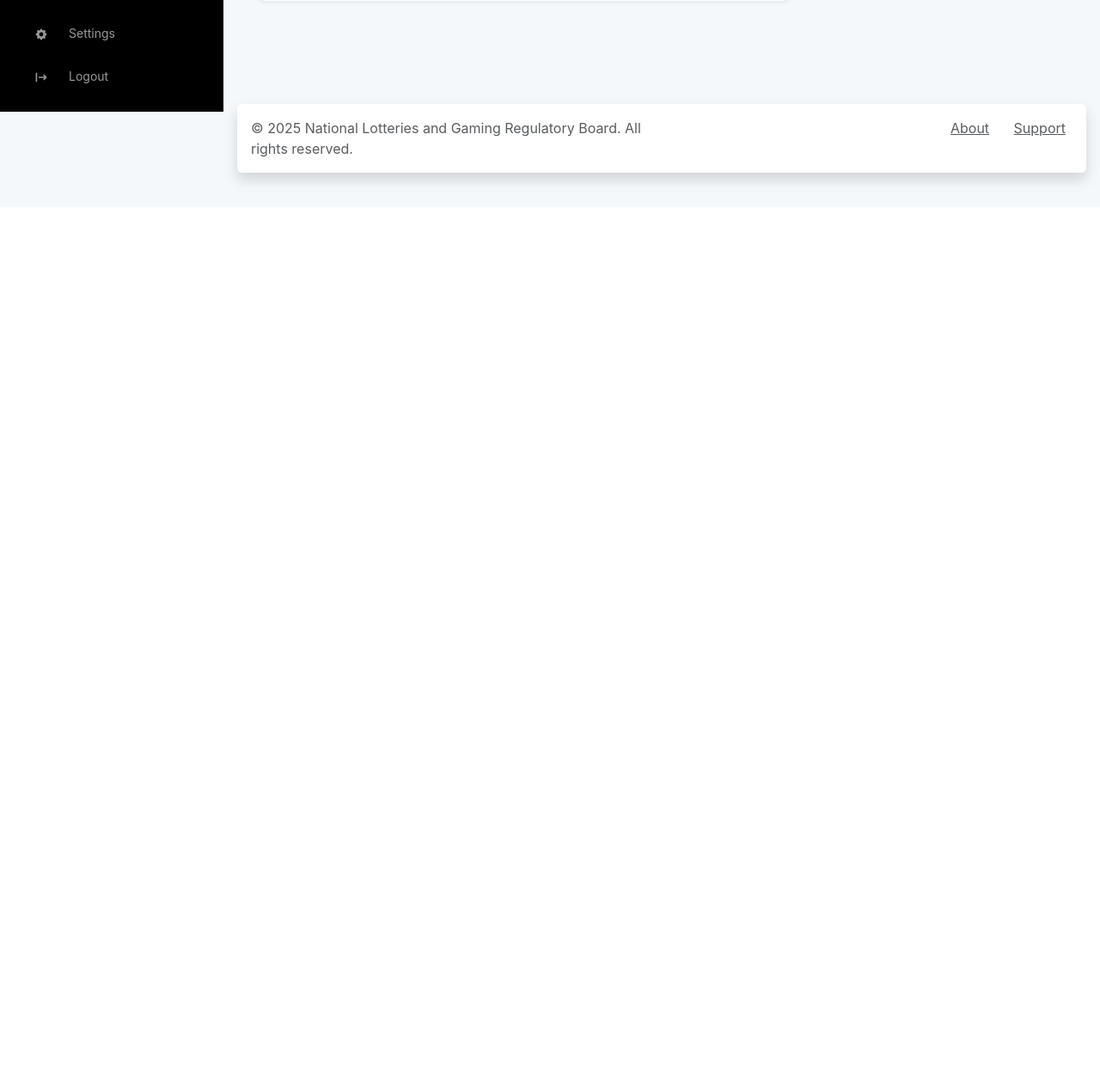
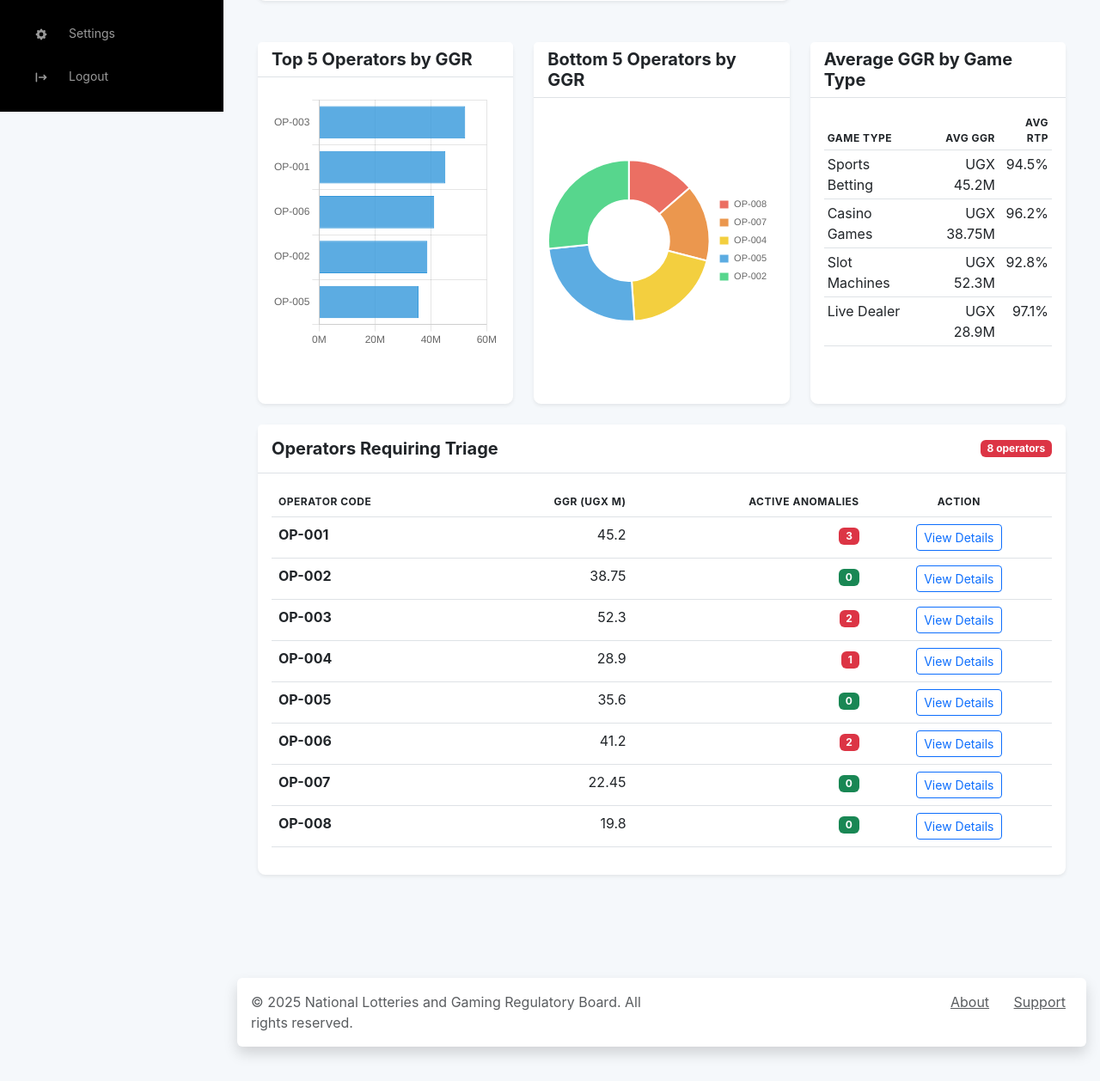
Before and after one commit to TAUFEEQ1/gaming-analytics, a Django app: page /dashboard/ in a window 1280 px wide. Shown: the part 670-1928 px from the top of the page at 86% size. Before the commit the page ends 890 px from the top, so only its background shows below. Run offline with Django 5.2, Linux system fonts and the light colour scheme; the visitor is signed in with stand-in values (Sample User, id 1); some libraries are stand-ins or nearby versions.

Commit message:
feat: Update dashboard layout with new charts for top and bottom operators, and average GGR by game type

```diff
--- a/gaming-project/dashboard/views.py
+++ b/gaming-project/dashboard/views.py
@@ -145,38 +145,42 @@ def generate_top_operators_chart():
         <canvas id="topOperatorsChart"></canvas>
     </div>
     <script>
-        const ctx2 = document.getElementById('topOperatorsChart').getContext('2d');
-        new Chart(ctx2, {
-            type: 'bar',
-            data: {
-                labels: ['OP-003', 'OP-001', 'OP-006', 'OP-002', 'OP-005'],
-                datasets: [{
-                    label: 'GGR (Millions)',
-                    data: [52.30, 45.20, 41.20, 38.75, 35.60],
-                    backgroundColor: 'rgba(52, 152, 219, 0.8)',
-                    borderColor: 'rgba(52, 152, 219, 1)',
-                    borderWidth: 1
-                }]
-            },
-            options: {
-                responsive: true,
-                maintainAspectRatio: false,
-                indexAxis: 'y',
-                plugins: {
-                    legend: {
-                        display: false
-                    }
-                },
-                scales: {
-                    x: {
-                        beginAtZero: true,
-                        ticks: {
-                            callback: function(value) {
-                                return value + 'M';
+        document.addEventListener('DOMContentLoaded', function() {
+            const ctx2 = document.getElementById('topOperatorsChart');
+            if (ctx2) {
+                new Chart(ctx2.getContext('2d'), {
+                    type: 'bar',
+                    data: {
+                        labels: ['OP-003', 'OP-001', 'OP-006', 'OP-002', 'OP-005'],
+                        datasets: [{
+                            label: 'GGR (Millions)',
+                            data: [52.30, 45.20, 41.20, 38.75, 35.60],
+                            backgroundColor: 'rgba(52, 152, 219, 0.8)',
+                            borderColor: 'rgba(52, 152, 219, 1)',
+                            borderWidth: 1
+                        }]
+                    },
+                    options: {
+                        responsive: true,
+                        maintainAspectRatio: false,
+                        indexAxis: 'y',
+                        plugins: {
+                            legend: {
+                                display: false
+                            }
+                        },
+                        scales: {
+                            x: {
+                                beginAtZero: true,
+                                ticks: {
+                                    callback: function(value) {
+                                        return value + 'M';
+                                    }
+                                }
                             }
                         }
                     }
-                }
+                });
             }
         });
     </script>
@@ -186,39 +190,55 @@ def generate_top_operators_chart():
 def generate_bottom_operators_chart():
     """Generate bottom operators pie chart HTML"""
     return '''
-    <div class="chart-container" style="position: relative; height: 250px; width: 100%;">
+    <div class="chart-container" style="position: relative; height: 300px; width: 100%;">
         <canvas id="bottomOperatorsChart"></canvas>
     </div>
     <script>
-        const ctx3 = document.getElementById('bottomOperatorsChart').getContext('2d');
-        new Chart(ctx3, {
-            type: 'pie',
-            data: {
-                labels: ['OP-008', 'OP-007', 'OP-004', 'OP-005', 'OP-002'],
-                datasets: [{
-                    data: [19.80, 22.45, 28.90, 35.60, 38.75],
-                    backgroundColor: [
-                        'rgba(231, 76, 60, 0.8)',
-                        'rgba(230, 126, 34, 0.8)',
-                        'rgba(241, 196, 15, 0.8)',
-                        'rgba(52, 152, 219, 0.8)',
-                        'rgba(46, 204, 113, 0.8)'
-                    ],
-                    borderWidth: 1
-                }]
-            },
-            options: {
-                responsive: true,
-                maintainAspectRatio: false,
-                plugins: {
-                    legend: {
-                        position: 'right',
-                        labels: {
-                            boxWidth: 12,
-                            padding: 10
+        document.addEventListener('DOMContentLoaded', function() {
+            const ctx3 = document.getElementById('bottomOperatorsChart');
+            if (ctx3) {
+                new Chart(ctx3.getContext('2d'), {
+                    type: 'doughnut',
+                    data: {
+                        labels: ['OP-008', 'OP-007', 'OP-004', 'OP-005', 'OP-002'],
+                        datasets: [{
+                            label: 'GGR (Millions)',
+                            data: [19.80, 22.45, 28.90, 35.60, 38.75],
+                            backgroundColor: [
+                                'rgba(231, 76, 60, 0.8)',
+                                'rgba(230, 126, 34, 0.8)',
+                                'rgba(241, 196, 15, 0.8)',
+                                'rgba(52, 152, 219, 0.8)',
+                                'rgba(46, 204, 113, 0.8)'
+                            ],
+                            borderWidth: 2,
+                            borderColor: '#fff'
+                        }]
+                    },
+                    options: {
+                        responsive: true,
+                        maintainAspectRatio: false,
+                        plugins: {
+                            legend: {
+                                position: 'right',
+                                labels: {
+                                    boxWidth: 12,
+                                    padding: 10,
+                                    font: {
+                                        size: 11
+                                    }
+                                }
+                            },
+                            tooltip: {
+                                callbacks: {
+                                    label: function(context) {
+                                        return context.label + ': ' + context.parsed + 'M';
+                                    }
+                                }
+                            }
                         }
                     }
-                }
+                });
             }
         });
     </script>
--- a/gaming-project/templates/dashboard/dashboard.html
+++ b/gaming-project/templates/dashboard/dashboard.html
@@ -94,6 +94,113 @@
                             <h6 class="text-white mb-2" style="font-size: 0.75rem;">Anomalies</h6>
                             <h3 class="fw-bold mb-0 text-white" style="font-size: 1.25rem;">{{ total_anomalies|default:'3' }}</h3>
                         </div>
+                    </div>
+                </div>
+            </div>
+        </div>
+    </div>
+    <!-- End Main Chart and Stats Cards Row -->
+
+    <!-- Second Row: Three Chart Cards -->
+    <div class="row">
+        <!-- Top 5 Operators by GGR -->
+        <div class="col-12 col-xl-4 mb-4">
+            <div class="card border-0 shadow-sm h-100">
+                <div class="card-header bg-white border-bottom">
+                    <h5 class="card-title mb-0 fw-bold">Top 5 Operators by GGR</h5>
+                </div>
+                <div class="card-body">
+                    {{ top_operators_bar_chart|safe }}
+                </div>
+            </div>
+        </div>
+
+        <!-- Bottom 5 Operators by GGR -->
+        <div class="col-12 col-xl-4 mb-4">
+            <div class="card border-0 shadow-sm h-100">
+                <div class="card-header bg-white border-bottom">
+                    <h5 class="card-title mb-0 fw-bold">Bottom 5 Operators by GGR</h5>
+                </div>
+                <div class="card-body">
+                    {{ bottom_operators_pie_chart|safe }}
+                </div>
+            </div>
+        </div>
+
+        <!-- Average GGR per Game Type -->
+        <div class="col-12 col-xl-4 mb-4">
+            <div class="card border-0 shadow-sm h-100">
+                <div class="card-header bg-white border-bottom">
+                    <h5 class="card-title mb-0 fw-bold">Average GGR by Game Type</h5>
+                </div>
+                <div class="card-body">
+                    <div class="table-responsive">
+                        <table class="table table-sm">
+                            <thead>
+                                <tr>
+                                    <th>Game Type</th>
+                                    <th class="text-end">Avg GGR</th>
+                                    <th class="text-end">Avg RTP</th>
+                                </tr>
+                            </thead>
+                            <tbody>
+                                {% for game in game_type_stats %}
+                                <tr>
+                                    <td>{{ game.type }}</td>
+                                    <td class="text-end">UGX {{ game.avg_ggr }}M</td>
+                                    <td class="text-end">{{ game.avg_rtp }}%</td>
+                                </tr>
+                                {% endfor %}
+                            </tbody>
+                        </table>
+                    </div>
+                </div>
+            </div>
+        </div>
+    </div>
+
+    <!-- Third Row: Operators Triage Table -->
+    <div class="row">
+        <div class="col-12 mb-4">
+            <div class="card border-0 shadow-sm">
+                <div class="card-header bg-white border-bottom">
+                    <div class="d-flex justify-content-between align-items-center py-2">
+                        <h5 class="card-title mb-0 fw-bold">Operators Requiring Triage</h5>
+                        <span class="badge bg-danger">{{ operators_for_triage|length }} operators</span>
+                    </div>
+                </div>
+                <div class="card-body">
+                    <div class="table-responsive">
+                        <table class="table table-hover">
+                            <thead>
+                                <tr>
+                                    <th>Operator Code</th>
+                                    <th class="text-end">GGR (UGX M)</th>
+                                    <th class="text-end">Active Anomalies</th>
+                                    <th class="text-center">Action</th>
+                                </tr>
+                            </thead>
+                            <tbody>
+                                {% for operator in operators_for_triage %}
+                                <tr>
+                                    <td><strong>{{ operator.code }}</strong></td>
+                                    <td class="text-end">{{ operator.ggr }}</td>
+                                    <td class="text-end">
+                                        {% if operator.active_anomalies > 0 %}
+                                            <span class="badge bg-danger">{{ operator.active_anomalies }}</span>
+                                        {% else %}
+                                            <span class="badge bg-success">0</span>
+                                        {% endif %}
+                                    </td>
+                                    <td class="text-center">
+                                        <a href="{% url 'performance_detail' operator.code %}" class="btn btn-sm btn-outline-primary">
+                                            View Details
+                                        </a>
+                                    </td>
+                                </tr>
+                                {% endfor %}
+                            </tbody>
+                        </table>
                     </div>
                 </div>
             </div>
```
